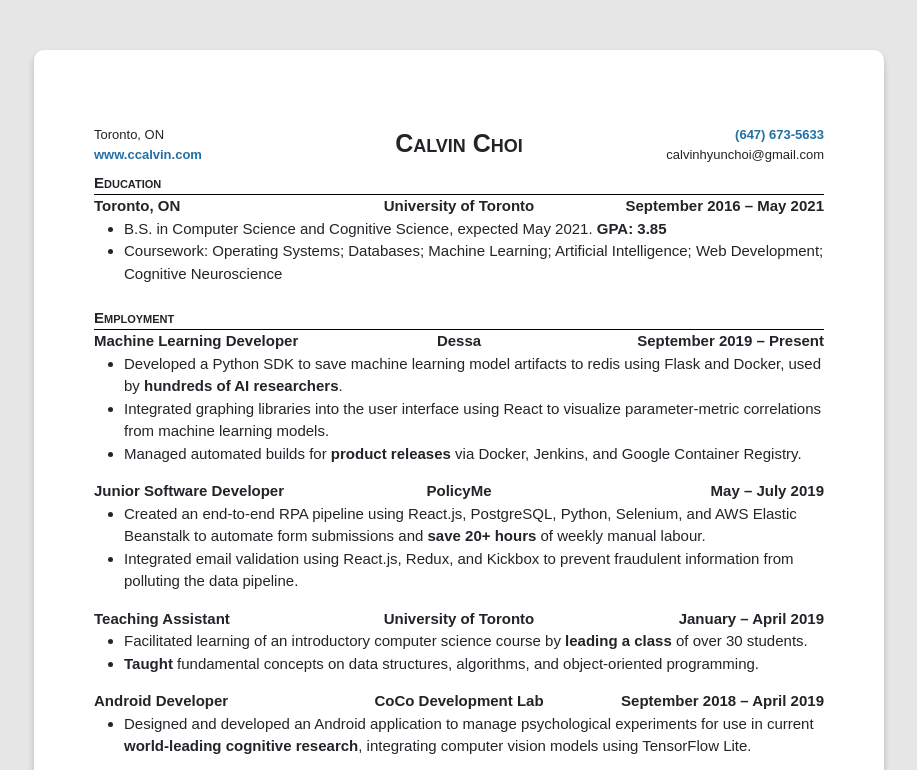
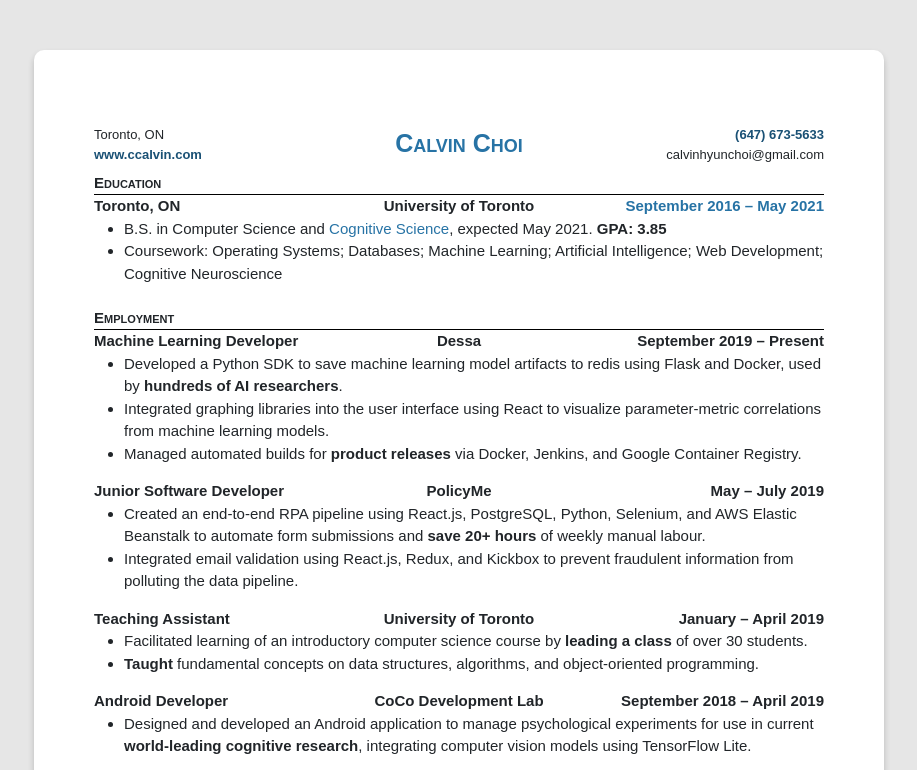
Before and after one commit to choi-calvin/choi-calvin.github.io, a React app: page / in a window 1280 px wide. Shown: the top 770 px of the page, without its empty margins (181-1098 px from the left). Built offline with nearby package versions, Linux system fonts and the light colour scheme.

Commit message:
Add more tooltips

```diff
--- a/src/js/containers/Resume.css
+++ b/src/js/containers/Resume.css
@@ -28,12 +28,12 @@
 }
 
 a {
-  color: hsl(204, 64%, 39%);
+  color: hsl(204, 64%, 28%);
   font-weight: 550;
   text-decoration: none;
 }
 
 a:hover {
-  color: hsl(204, 64%, 39%);
+  color: hsl(204, 64%, 28%);
   text-decoration: none;
 }
--- a/src/js/containers/Resume.js
+++ b/src/js/containers/Resume.js
@@ -1,4 +1,5 @@
 import React, { Component } from 'react';
+import ReactTooltip from 'react-tooltip';
 import './Resume.css';
 import Title from './Title';
 import Header from './Header';
@@ -7,6 +8,12 @@ import Bodies from '../data/bodies';
 
 class Resume extends Component {
   render() {
+    const educationRight = (
+      <span className="cursor has-tooltip" data-tip="4 years in school + 1 year of internships">
+        September 2016 – May 2021
+      </span>
+    );
+
     return (
       <div className="center">
         <div className="resume round">
@@ -15,7 +22,7 @@ class Resume extends Component {
           <Subheader
             textLeft="Toronto, ON"
             textCenter="University of Toronto"
-            textRight="September 2016 – May 2021"
+            textRight={educationRight}
           />
           {Bodies.educationMain}
           <Header text="Employment" />
@@ -54,6 +61,7 @@ class Resume extends Component {
           <Header text="Languages and Technologies" />
           {Bodies.languagesMain}
         </div>
+        <ReactTooltip place="bottom" type="dark" effect="solid"/>
       </div>
     );
   }
--- a/src/js/containers/Title.js
+++ b/src/js/containers/Title.js
@@ -11,7 +11,7 @@ class Title extends Component {
           <a href="http://www.ccalvin.com">www.ccalvin.com</a>
         </div>
         <div className="column align-center small-caps bold font-large">
-          <span className="cursor" data-tip="Legal name: Hyunjin Choi">
+          <span className="cursor has-tooltip" data-tip="Legal name: Hyunjin Choi">
             Calvin Choi
           </span>
         </div>
@@ -19,7 +19,6 @@ class Title extends Component {
           <a href="tel:647-673-5633">(647) 673-5633</a><br />
           calvinhyunchoi@gmail.com
         </div>
-        <ReactTooltip place="bottom" type="dark" effect="solid"/>
       </div>
     );
   }
--- a/src/js/containers/common.css
+++ b/src/js/containers/common.css
@@ -37,3 +37,11 @@
 .cursor {
   cursor: pointer;
 }
+
+.has-tooltip {
+  color: hsl(204, 62%, 40%);
+}
+
+.has-tooltip:hover{
+  color: hsl(204, 64%, 28%);
+}
--- a/src/js/data/bodies.js
+++ b/src/js/data/bodies.js
@@ -1,9 +1,12 @@
 import React from 'react';
+import { ReactComponent as Logo } from '../../resources/images/cogsci.svg';
+
+const _cogSciTooltip = "Cognitive science is the interdisciplinary, scientific study of the mind and its processes.";
 
 const Bodies = {
   educationMain: (
     <ul>
-      <li>B.S. in Computer Science and Cognitive Science, expected May 2021. <b>GPA: 3.85</b></li>
+      <li>B.S. in Computer Science and <span className="cursor has-tooltip" data-tip={_cogSciTooltip}>Cognitive Science</span>, expected May 2021. <b>GPA: 3.85</b></li>
       <li>Coursework: Operating Systems; Databases; Machine Learning; Artificial Intelligence; Web Development; Cognitive Neuroscience</li>
     </ul>
   ),
```
Also changed, not shown: src/resources/images/cogsci.svg (added).
